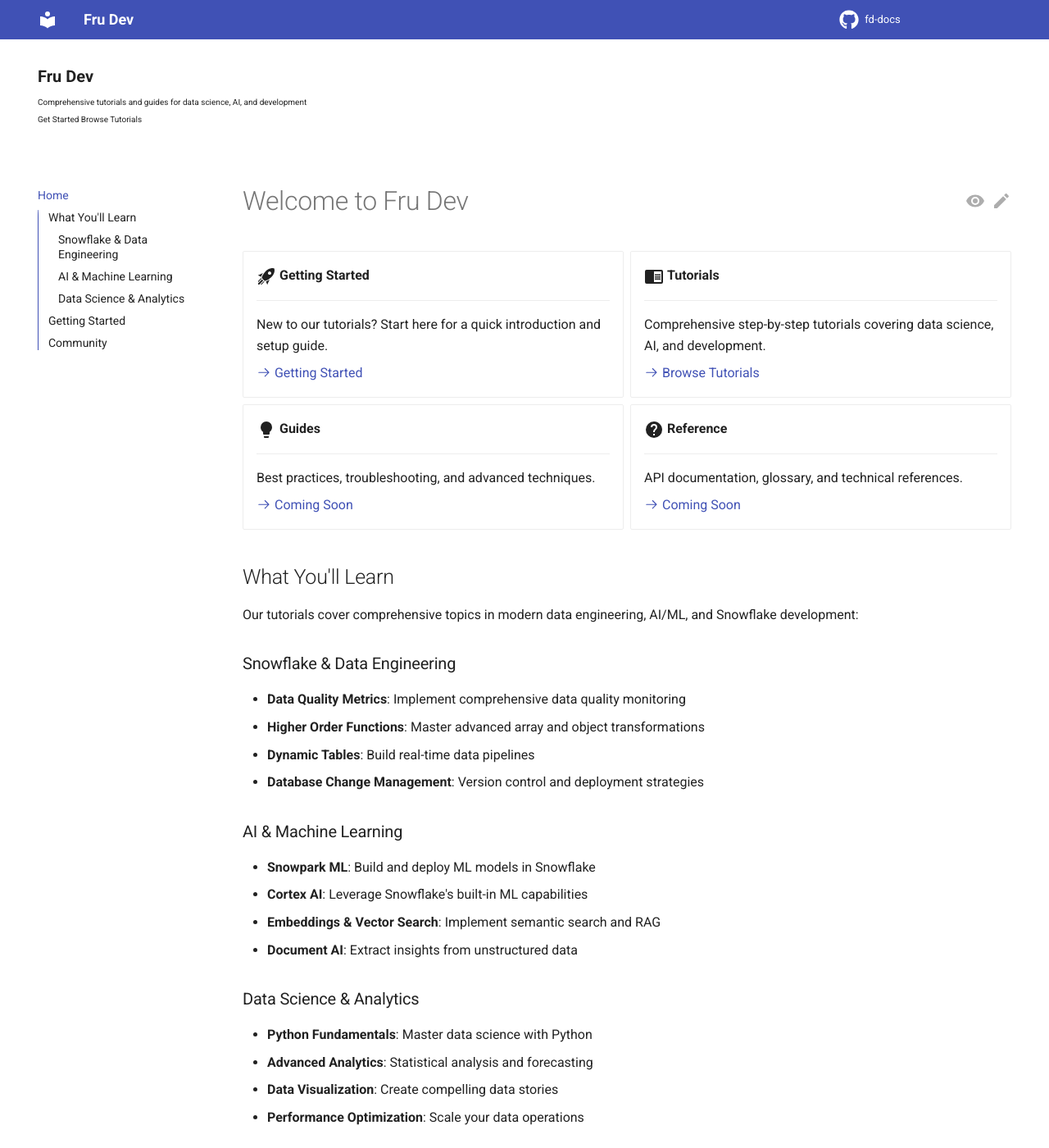
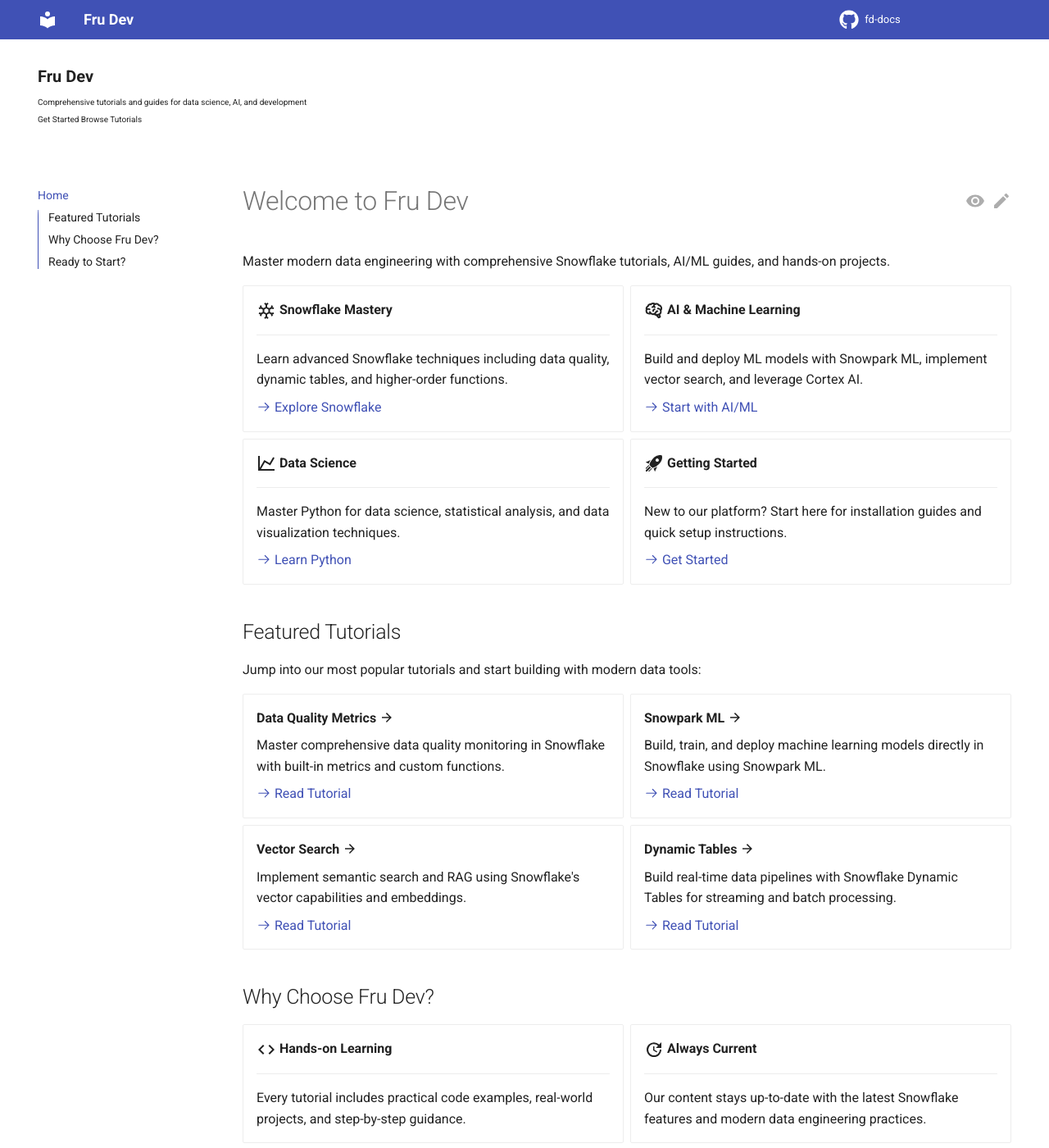
Before and after one commit to frulouis/fd-docs, an MkDocs documentation site: the page built from docs/index.md, in a window 1280 px wide and 1400 px high. Shown: the whole window at 82% size. Built offline with MkDocs 1.6.1 and Material for MkDocs 9.7.7, drawn with Linux system fonts in a browser that asks for light colours; comment, search, counter and statistics services are not loaded; some of the changed text lies outside the part shown.

Commit message:
Improve homepage: Clean up design and focus on Snowflake/AI content
- Updated hero section with clear value proposition
- Reorganized main navigation cards to highlight Snowflake, AI/ML, Data Science
- Added Featured Tutorials section showcasing key content
- Replaced generic content with Why Choose Fru Dev section
- Added call-to-action button for better user engagement
- Improved overall visual hierarchy and readability

```diff
--- a/docs/index.md
+++ b/docs/index.md
@@ -1,80 +1,107 @@
 # Welcome to Fru Dev
 
+Master modern data engineering with comprehensive Snowflake tutorials, AI/ML guides, and hands-on projects.
+
 <div class="grid cards" markdown>
+
+-   :material-snowflake:{ .lg .middle } **Snowflake Mastery**
+
+    ---
+
+    Learn advanced Snowflake techniques including data quality, dynamic tables, and higher-order functions.
+
+    [:octicons-arrow-right-24: Explore Snowflake](tutorials/snowflake/data-quality-metrics.md)
+
+-   :material-brain:{ .lg .middle } **AI & Machine Learning**
+
+    ---
+
+    Build and deploy ML models with Snowpark ML, implement vector search, and leverage Cortex AI.
+
+    [:octicons-arrow-right-24: Start with AI/ML](tutorials/ai-ml/snowpark-ml.md)
+
+-   :material-chart-line:{ .lg .middle } **Data Science**
+
+    ---
+
+    Master Python for data science, statistical analysis, and data visualization techniques.
+
+    [:octicons-arrow-right-24: Learn Python](tutorials/data-science/python-basics.md)
 
 -   :material-rocket-launch:{ .lg .middle } **Getting Started**
 
     ---
 
-    New to our tutorials? Start here for a quick introduction and setup guide.
+    New to our platform? Start here for installation guides and quick setup instructions.
 
-    [:octicons-arrow-right-24: Getting Started](getting-started/installation.md)
+    [:octicons-arrow-right-24: Get Started](getting-started/installation.md)
 
--   :material-book-open:{ .lg .middle } **Tutorials**
+</div>
+
+## Featured Tutorials
+
+Jump into our most popular tutorials and start building with modern data tools:
+
+<div class="grid cards" markdown>
+
+-   **Data Quality Metrics** :material-arrow-right:
+
+    Master comprehensive data quality monitoring in Snowflake with built-in metrics and custom functions.
+
+    [:octicons-arrow-right-24: Read Tutorial](tutorials/snowflake/data-quality-metrics.md)
+
+-   **Snowpark ML** :material-arrow-right:
+
+    Build, train, and deploy machine learning models directly in Snowflake using Snowpark ML.
+
+    [:octicons-arrow-right-24: Read Tutorial](tutorials/ai-ml/snowpark-ml.md)
+
+-   **Vector Search** :material-arrow-right:
+
+    Implement semantic search and RAG using Snowflake's vector capabilities and embeddings.
+
+    [:octicons-arrow-right-24: Read Tutorial](tutorials/ai-ml/embeddings-vector-search.md)
+
+-   **Dynamic Tables** :material-arrow-right:
+
+    Build real-time data pipelines with Snowflake Dynamic Tables for streaming and batch processing.
+
+    [:octicons-arrow-right-24: Read Tutorial](tutorials/snowflake/dynamic-tables.md)
+
+</div>
+
+## Why Choose Fru Dev?
+
+<div class="grid cards" markdown>
+
+-   :material-code-tags:{ .lg .middle } **Hands-on Learning**
 
     ---
 
-    Comprehensive step-by-step tutorials covering data science, AI, and development.
+    Every tutorial includes practical code examples, real-world projects, and step-by-step guidance.
 
-    [:octicons-arrow-right-24: Browse Tutorials](tutorials/data-science/python-basics.md)
-
--   :material-lightbulb:{ .lg .middle } **Guides**
+-   :material-update:{ .lg .middle } **Always Current**
 
     ---
 
-    Best practices, troubleshooting, and advanced techniques.
+    Our content stays up-to-date with the latest Snowflake features and modern data engineering practices.
 
-    [:octicons-arrow-right-24: Coming Soon](#)
-
--   :material-help-circle:{ .lg .middle } **Reference**
+-   :material-account-group:{ .lg .middle } **Community Driven**
 
     ---
 
-    API documentation, glossary, and technical references.
+    Join a growing community of data professionals sharing knowledge and best practices.
 
-    [:octicons-arrow-right-24: Coming Soon](#)
+-   :material-rocket:{ .lg .middle } **Production Ready**
+
+    ---
+
+    Learn techniques you can immediately apply in your professional data engineering projects.
 
 </div>
 
-## What You'll Learn
+## Ready to Start?
 
-Our tutorials cover comprehensive topics in modern data engineering, AI/ML, and Snowflake development:
+Choose your learning path and begin mastering modern data engineering today.
 
-### Snowflake & Data Engineering
-- **Data Quality Metrics**: Implement comprehensive data quality monitoring
-- **Higher Order Functions**: Master advanced array and object transformations
-- **Dynamic Tables**: Build real-time data pipelines
-- **Database Change Management**: Version control and deployment strategies
-
-### AI & Machine Learning
-- **Snowpark ML**: Build and deploy ML models in Snowflake
-- **Cortex AI**: Leverage Snowflake's built-in ML capabilities
-- **Embeddings & Vector Search**: Implement semantic search and RAG
-- **Document AI**: Extract insights from unstructured data
-
-### Data Science & Analytics
-- **Python Fundamentals**: Master data science with Python
-- **Advanced Analytics**: Statistical analysis and forecasting
-- **Data Visualization**: Create compelling data stories
-- **Performance Optimization**: Scale your data operations
-
-## Getting Started
-
-Ready to dive in? Here's how to get started:
-
-1. **Choose Your Path**: Browse our tutorials and pick what interests you most
-2. **Follow Along**: Each tutorial includes code examples and exercises
-3. **Practice**: Apply what you learn with hands-on projects
-4. **Contribute**: Share your knowledge and help others learn
-
-## Community
-
-Join our community of learners and developers:
-
-- :material-github: [GitHub](https://github.com/frunde/fd-docs) - Source code and issues
-- :material-twitter: [Twitter](https://twitter.com/frunde) - Updates and discussions
-- :material-linkedin: [LinkedIn](https://linkedin.com/in/frunde) - Professional networking
-
----
-
-*Happy learning! 🚀*
+[:octicons-arrow-right-24: Browse All Tutorials](tutorials/snowflake/data-quality-metrics.md){ .md-button .md-button--primary }
```
